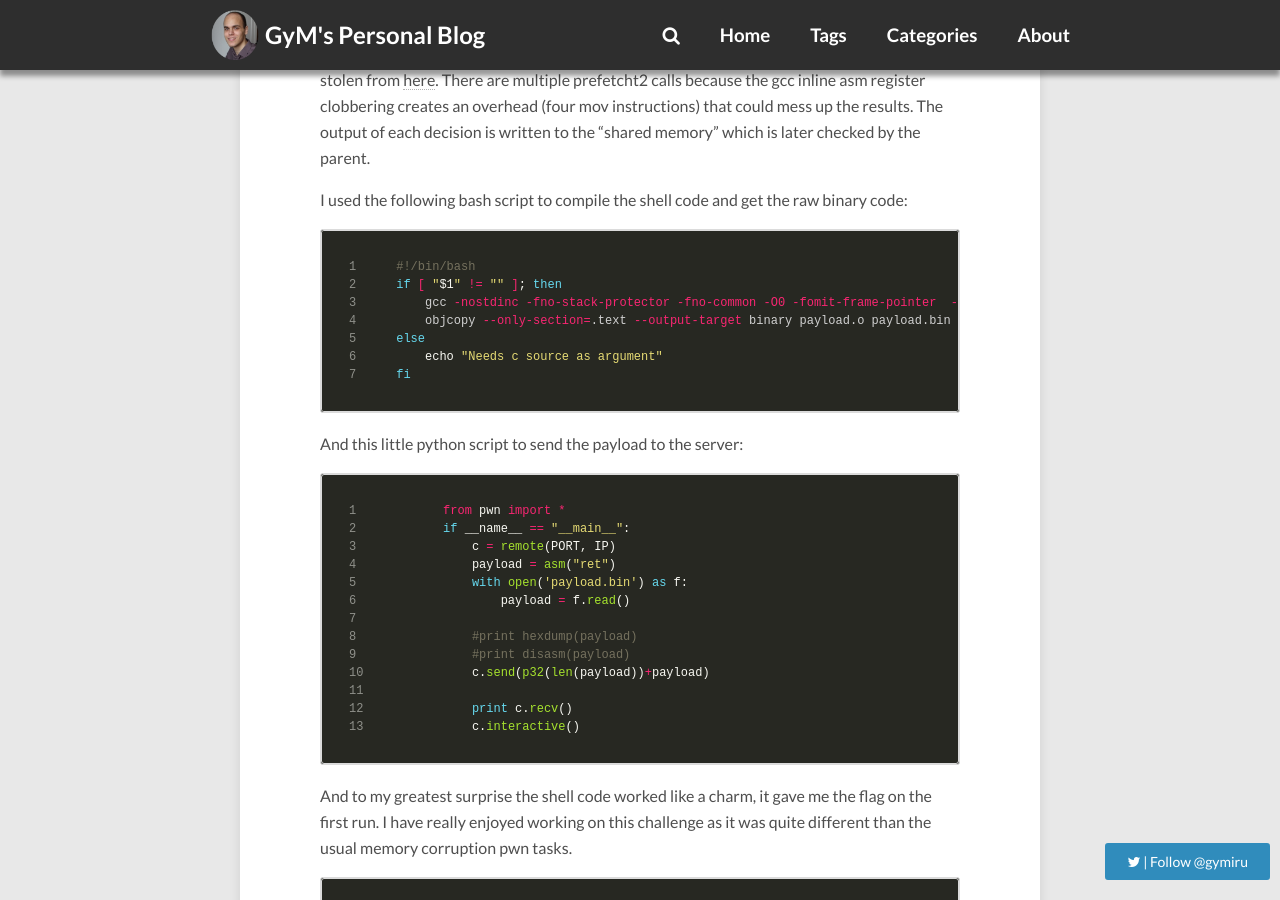
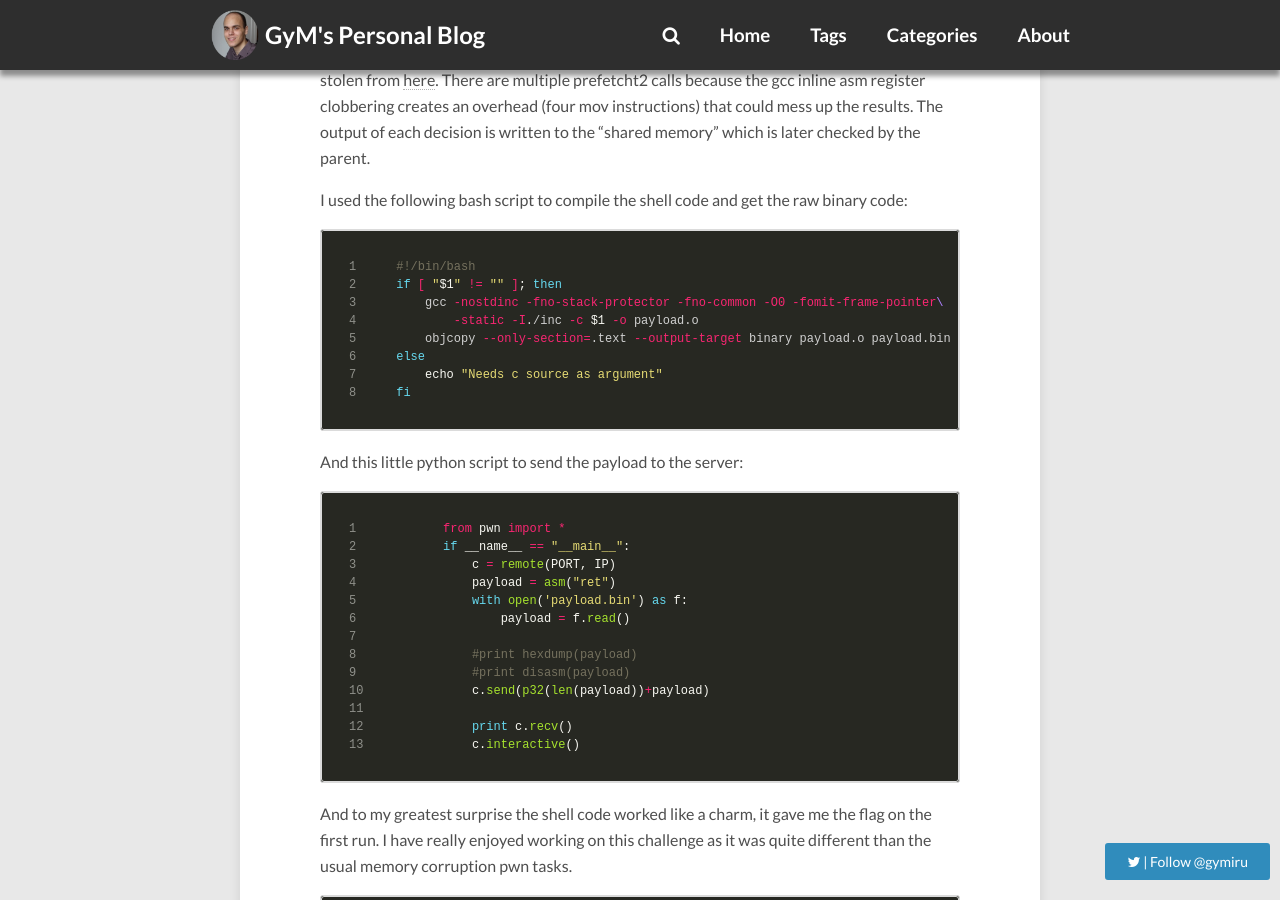
Before and after one commit to gymgit/gymgit.github.io, a Jekyll site: the page built from _posts/2017-03-21-0ctf-pages.md, in a window 1280 px wide and 900 px high, scrolled down 4218 px. Built offline with Jekyll 4.4.1, drawn with Linux system fonts in a browser that asks for light colours; nearby versions of some CDN libraries; comment, search, counter and statistics services are not loaded.

Commit message:
Fixing typos

````diff
--- a/_posts/2017-03-21-0ctf-pages.md
+++ b/_posts/2017-03-21-0ctf-pages.md
@@ -29,7 +29,7 @@ The most important structures are the following:
 struct sock_fprog {
    unsigned short      len;    /* Number of BPF instructions */
    struct sock_filter *filter; /* Pointer to array of
-								  BPF instructions */
+                                  BPF instructions */
 };
 struct sock_filter {            /* Filter block */
    __u16 code;                 /* Actual filter code */
@@ -137,7 +137,8 @@ I used the following bash script to compile the shell code and get the raw binar
 ```bash
 #!/bin/bash
 if [ "$1" != "" ]; then
-    gcc -nostdinc -fno-stack-protector -fno-common -O0 -fomit-frame-pointer  -static -I./inc -c $1 -o payload.o
+    gcc -nostdinc -fno-stack-protector -fno-common -O0 -fomit-frame-pointer\
+        -static -I./inc -c $1 -o payload.o
     objcopy --only-section=.text --output-target binary payload.o payload.bin
 else
     echo "Needs c source as argument"
````
